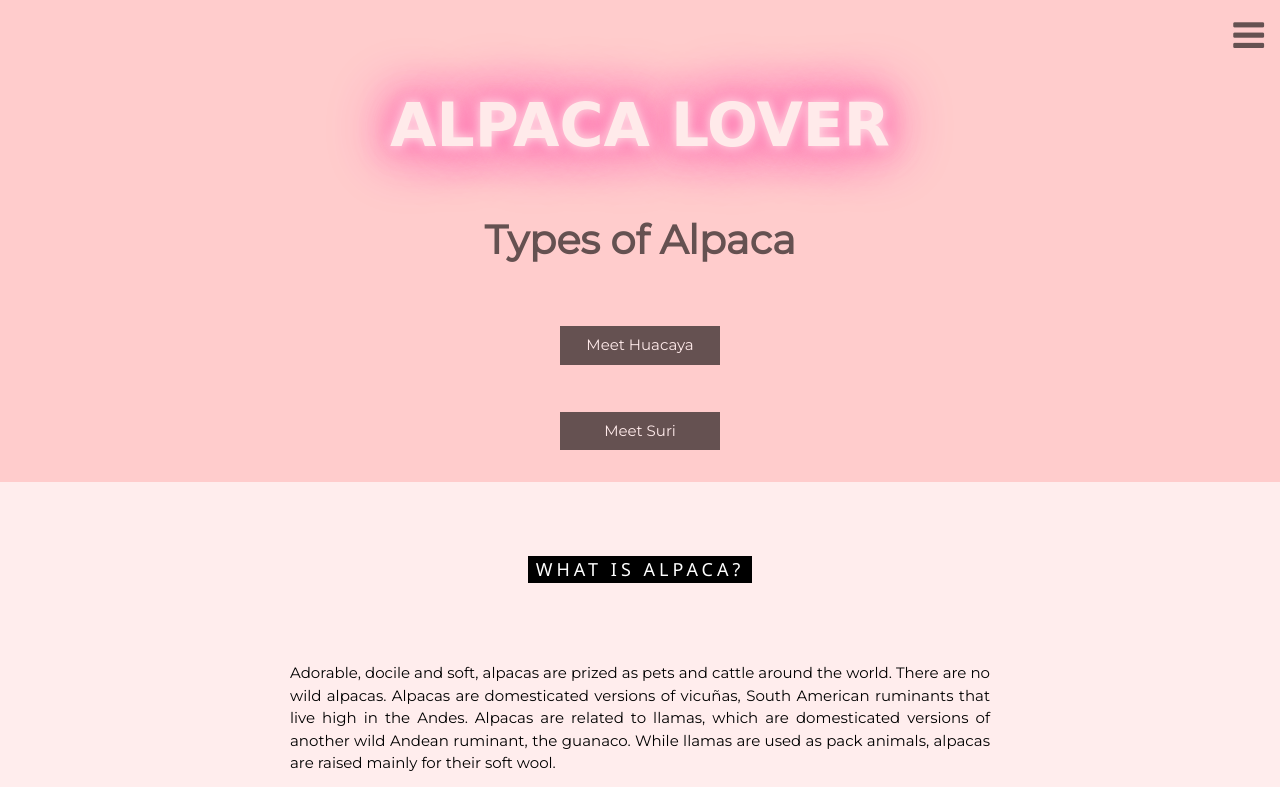
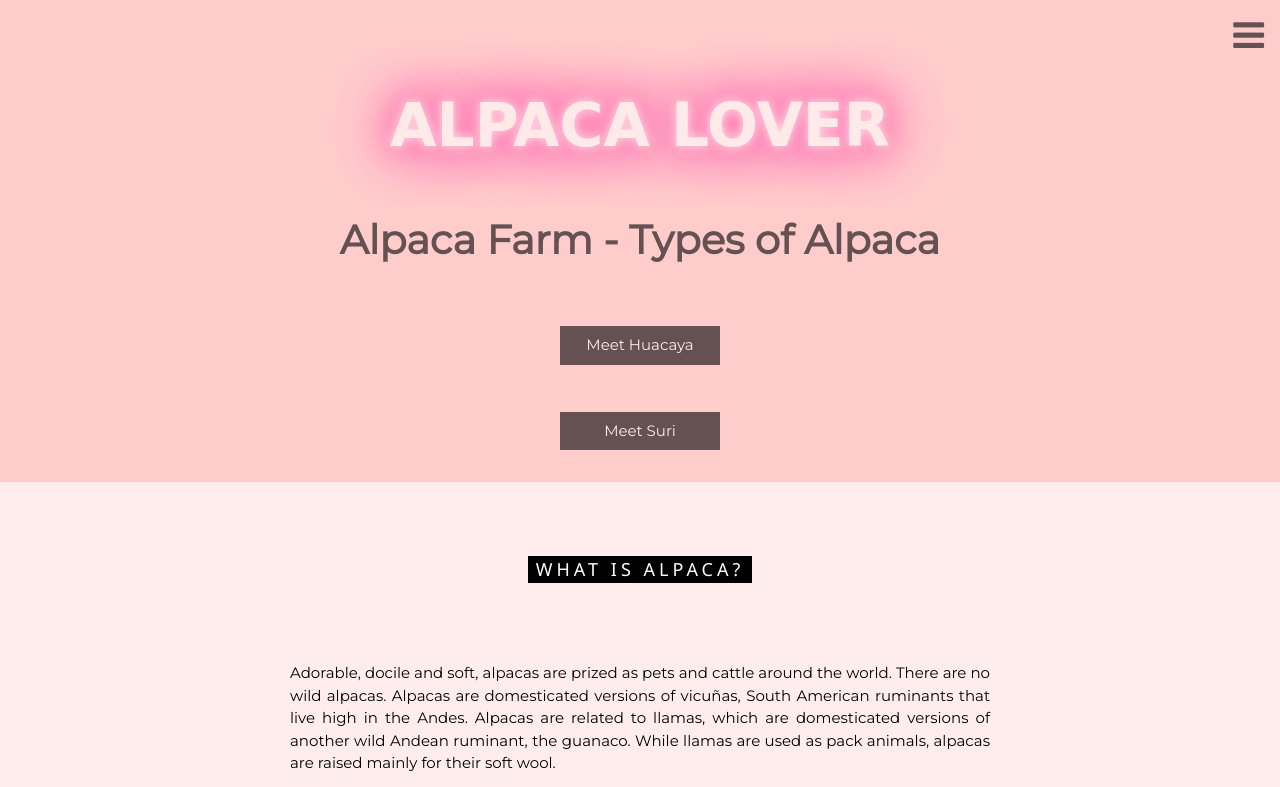
Before and after one commit to yeemun98/yeemun98.github.io, a website: page AlpacaWeb/public_html/HappyAlpaca.html in a window 1280 px wide. Shown: the top 787 px of the page. Drawn offline with nearby package versions, Linux system fonts and the light colour scheme.

Commit message:
Update HappyAlpaca.html

```diff
--- a/AlpacaWeb/public_html/HappyAlpaca.html
+++ b/AlpacaWeb/public_html/HappyAlpaca.html
@@ -66,7 +66,7 @@ and open the template in the editor.
                 <div class="w3-clear"></div>
                 <header class="w3-center w3-margin-bottom">
                     <a href="index.html"><h1 class="bigTitle"><b>ALPACA LOVER</b></h1></a>
-                    <p class="secondTitle"><b>Types of Alpaca</b></p>
+                    <p class="secondTitle"><b>Alpaca Farm - Types of Alpaca</b></p>
                     <a href="Huacaya.html"><p class="w3-padding-16"><button class="w3-button w3-black" id="type" style="width: 160px;" >Meet Huacaya</button></p></a>
                     <a href="Suri.html"><p class="w3-padding-16"><button class="w3-button w3-black" id="type" style="width: 160px;" >Meet Suri</button></p></a>
                 </header>
```
